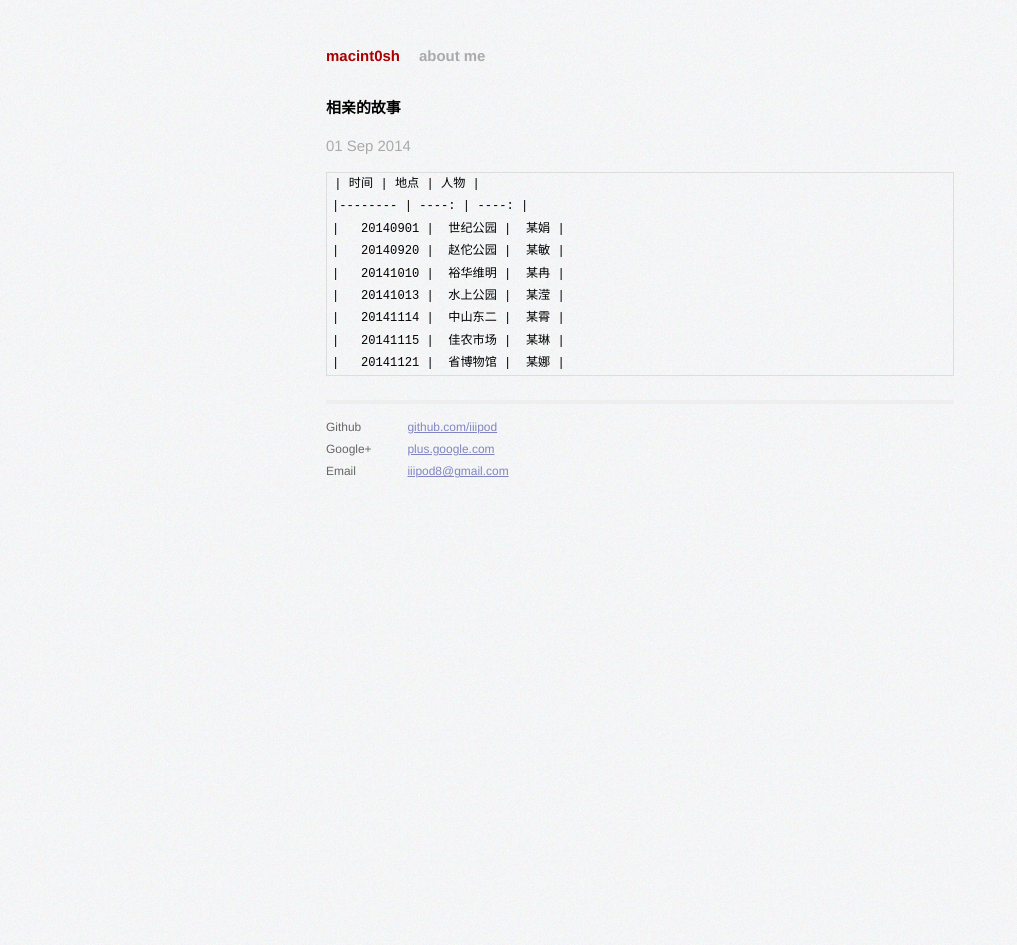
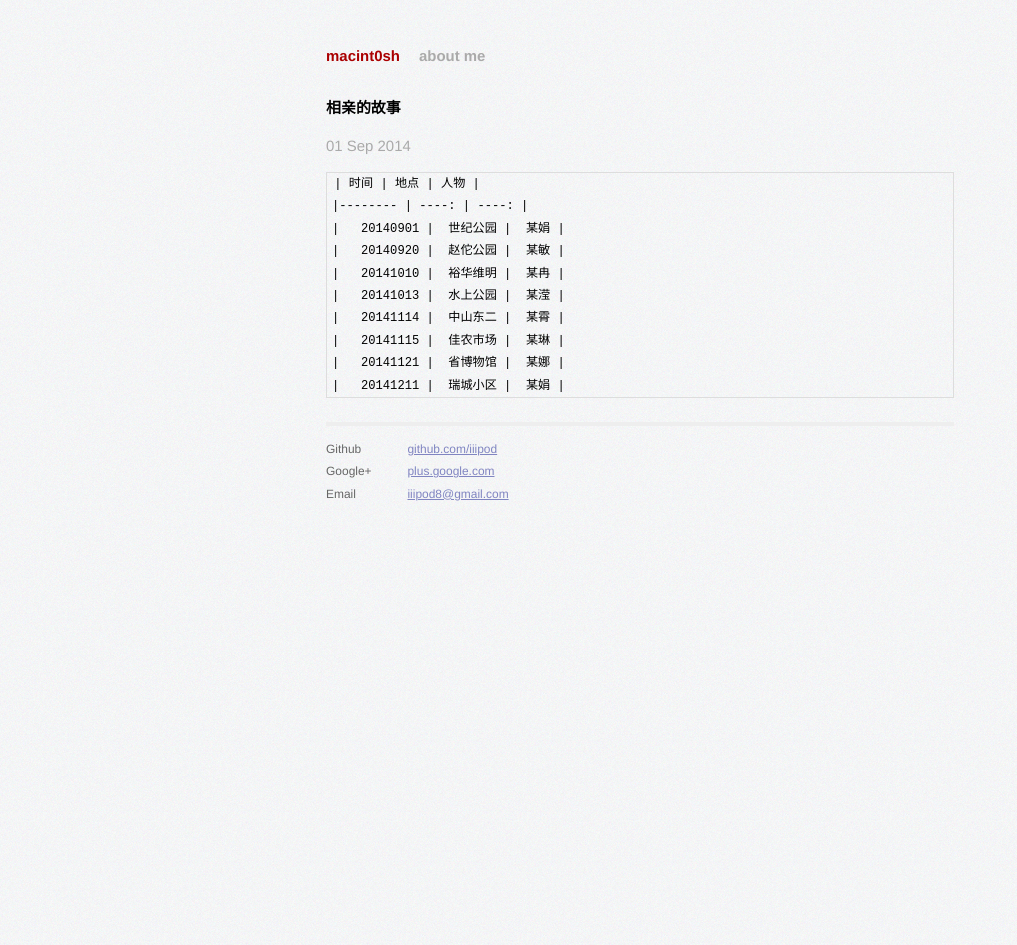
Before and after one commit to iiipod/iiipod.github.com, a Jekyll site: the page built from _posts/2014-09-01-相亲的故事.markdown, in a window 1280 px wide. Shown: the whole page, without its empty margins (0-1017 px from the left). Built offline with Jekyll 4.4.1, drawn with Linux system fonts in a browser that asks for light colours; Markdown is read by kramdown in place of the engine named in the settings.

Commit message:
2014年 12月 11日 星期四 17:07:24 CST

```diff
--- a/_posts/2014-09-01-相亲的故事.markdown
+++ b/_posts/2014-09-01-相亲的故事.markdown
@@ -14,3 +14,4 @@ author:
     |   20141114 |  中山东二 |  某霄 |
     |   20141115 |  佳农市场 |  某琳 |
     |   20141121 |  省博物馆 |  某娜 |
+    |   20141211 |  瑞城小区 |  某娟 |
```
